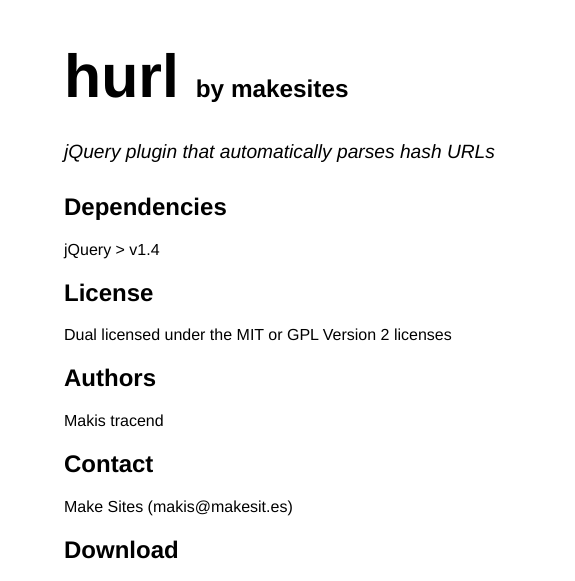
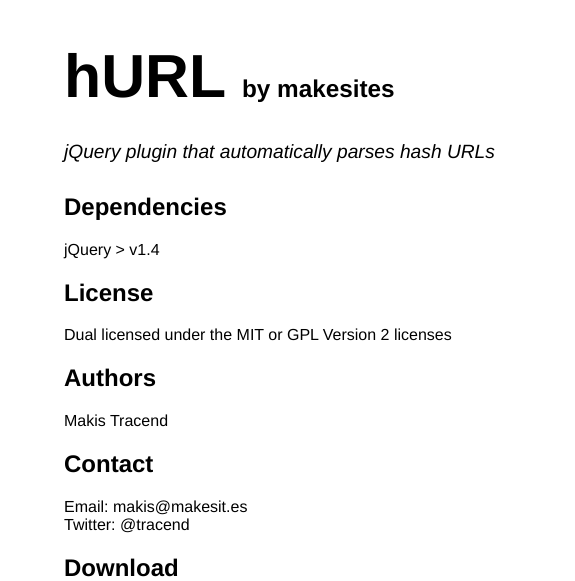
Before and after one commit to makesites/jquery-hurl, a plain HTML site: page index.html in a window 1280 px wide. Shown: the top 581 px of the page, 226-801 px from the left. Drawn offline with Linux system fonts and the light colour scheme.

Commit message:
Edited index.html via GitHub

```diff
--- a/index.html
+++ b/index.html
@@ -42,7 +42,7 @@
         <img border="0" width="90" src="http://github.com/images/modules/download/tar.png"></a>
     </div>
 
-    <h1><a href="http://github.com/makesites/hurl">hurl</a>
+    <h1><a href="http://github.com/makesites/hurl">hURL</a>
       <span class="small">by <a href="http://github.com/makesites">makesites</a></span></h1>
 
     <div class="description">
@@ -54,10 +54,13 @@
 <h2>License</h2>
 <p>Dual licensed under the MIT or GPL Version 2 licenses</p>
 <h2>Authors</h2>
-<p>Makis tracend</p>
+<p>Makis Tracend</p>
 <h2>Contact</h2>
-<p>Make Sites (makis@makesit.es)
-<br/>      </p>
+<p>
+Email: makis@makesit.es
+<br/>
+Twitter: @tracend
+</p>
 
 
     <h2>Download</h2>
```
